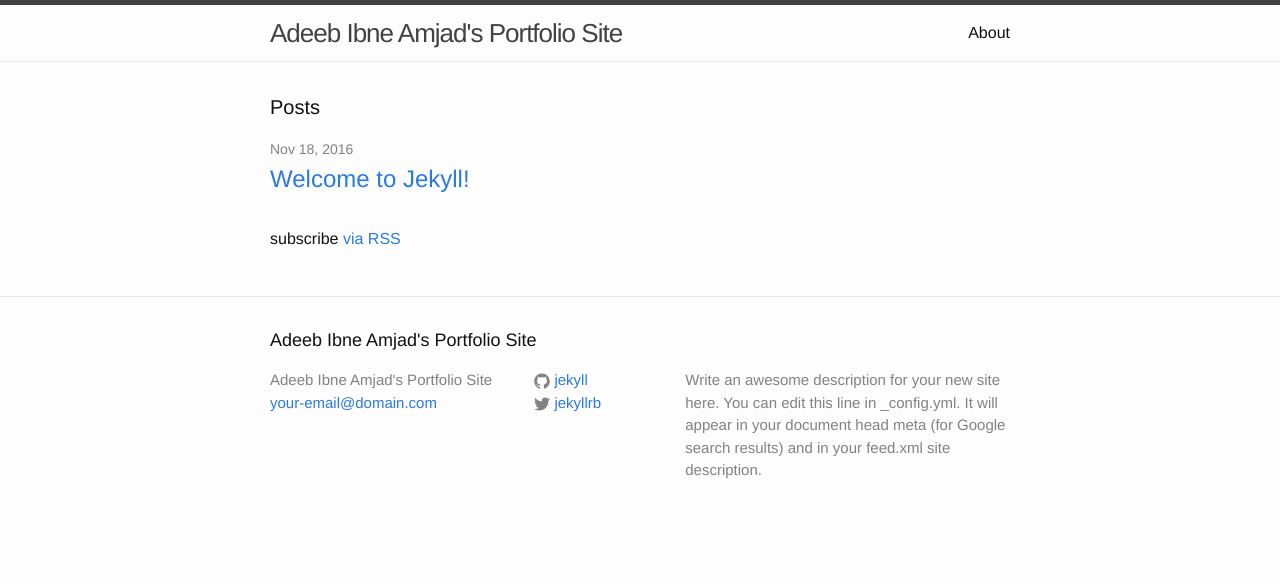
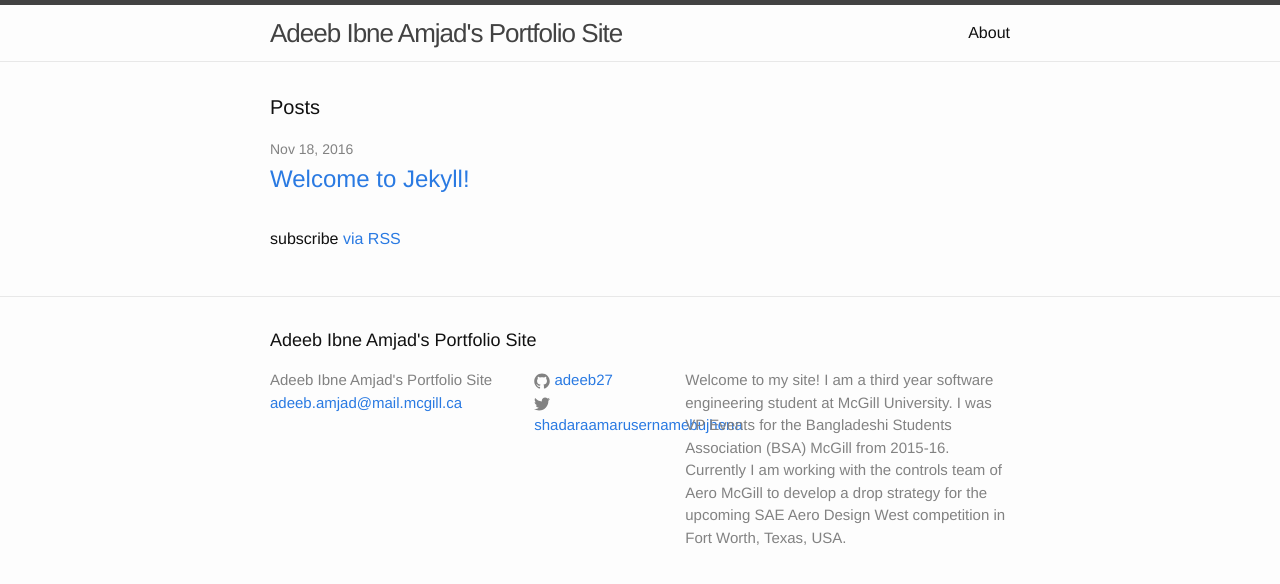
Before and after one commit to adeeb27/adeeb27.github.io, a Jekyll site: the page built from index.html, in a window 1280 px wide. Shown: the top 584 px of the page. Built offline with Jekyll 4.4.1, drawn with Linux system fonts in a browser that asks for light colours.

Commit message:
Update _config.yml

```diff
--- a/_config.yml
+++ b/_config.yml
@@ -7,15 +7,15 @@
 
 # Site settings
 title: Adeeb Ibne Amjad's Portfolio Site
-email: your-email@domain.com
+email: adeeb.amjad@mail.mcgill.ca
 description: > # this means to ignore newlines until "baseurl:"
-  Write an awesome description for your new site here. You can edit this
-  line in _config.yml. It will appear in your document head meta (for
-  Google search results) and in your feed.xml site description.
+  Welcome to my site! I am a third year software engineering student at McGill University.
+  I was VP Events for the Bangladeshi Students Association (BSA) McGill from 2015-16. Currently
+  I am working with the controls team of Aero McGill to develop a drop strategy for the upcoming
+  SAE Aero Design West competition in Fort Worth, Texas, USA.
 baseurl: "" # the subpath of your site, e.g. /blog
-url: "http://yourdomain.com" # the base hostname & protocol for your site
-twitter_username: jekyllrb
-github_username:  jekyll
-
+# the base hostname & protocol for your site
+twitter_username: shadaraamarusernamebujhena
+github_username:  adeeb27
 # Build settings
 markdown: kramdown
```
